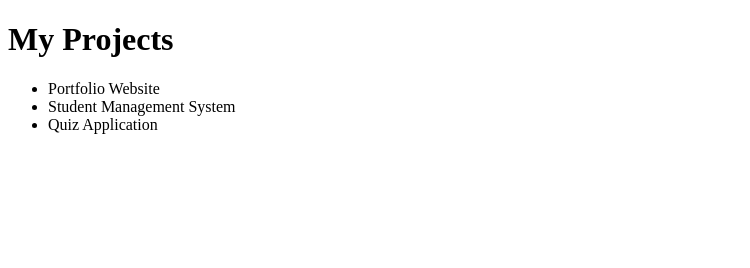
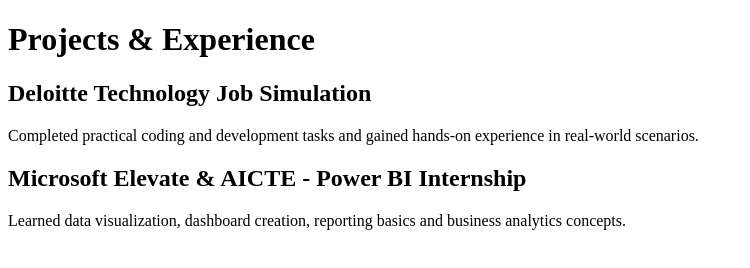
Before and after one commit to priyayadav25/personal-portfolio, a plain HTML site: page frontend/project.html in a window 1280 px wide. Shown: the whole page, without its empty margins (0-750 px from the left). Drawn offline with Linux system fonts and the light colour scheme.

Commit message:
Update project.html

```diff
--- a/frontend/project.html
+++ b/frontend/project.html
@@ -5,13 +5,17 @@
 </head>
 <body>
 
-<h1>My Projects</h1>
+<h1>Projects & Experience</h1>
 
-<ul>
-<li>Portfolio Website</li>
-<li>Student Management System</li>
-<li>Quiz Application</li>
-</ul>
+<h2>Deloitte Technology Job Simulation</h2>
+<p>
+Completed practical coding and development tasks and gained hands-on experience in real-world scenarios.
+</p>
+
+<h2>Microsoft Elevate & AICTE - Power BI Internship</h2>
+<p>
+Learned data visualization, dashboard creation, reporting basics and business analytics concepts.
+</p>
 
 </body>
 </html>
```
